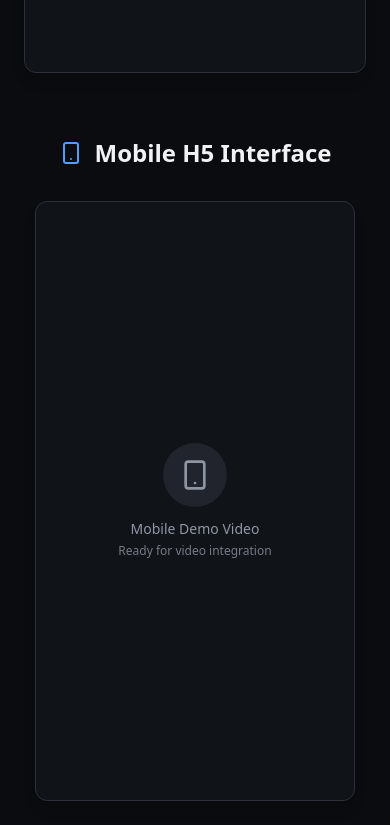
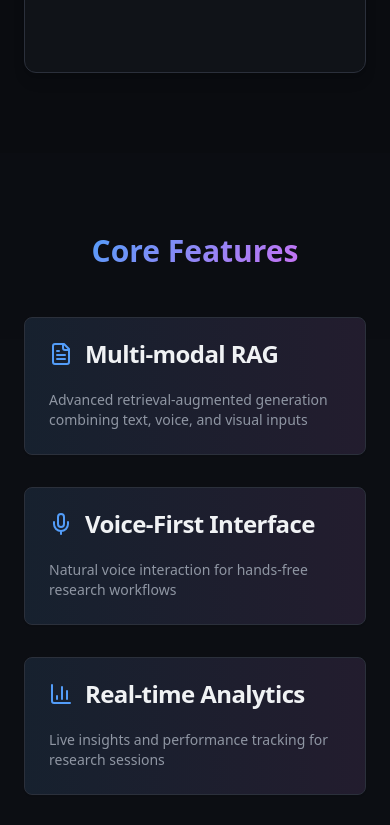
Before and after one commit to ziziyoung/voice-research-ai, a React (Vite) app: page /voice-research-assistant in a window 390 px wide. Shown: the part 1440-2265 px from the top of the page. Built offline with nearby package versions, Linux system fonts and the light colour scheme.

Commit message:
Remove Mobile H5 Interface

```diff
--- a/src/pages/VoiceResearchAssistant.tsx
+++ b/src/pages/VoiceResearchAssistant.tsx
@@ -98,27 +98,6 @@ const VoiceResearchAssistant = () => {
               </div>
             </div>
 
-            {/* Mobile Demo - Row 2 */}
-            <div className="text-center">
-              <div className="flex items-center justify-center gap-3 mb-8">
-                <Smartphone className="w-6 h-6 text-primary" />
-                <h3 className="text-2xl font-semibold">Mobile H5 Interface</h3>
-              </div>
-
-              <div className="flex justify-center">
-                <div className="relative w-80 h-[600px] bg-card rounded-xl border border-border shadow-lg overflow-hidden flex items-center justify-center">
-                  <div className="text-center space-y-3">
-                    <div className="w-16 h-16 mx-auto bg-muted rounded-full flex items-center justify-center">
-                      <Smartphone className="w-8 h-8 text-muted-foreground" />
-                    </div>
-                    <div className="space-y-1">
-                      <h4 className="text-sm font-medium text-muted-foreground">Mobile Demo Video</h4>
-                      <p className="text-xs text-muted-foreground/80">Ready for video integration</p>
-                    </div>
-                  </div>
-                </div>
-              </div>
-            </div>
           </div>
         </div>
       </section>
```
